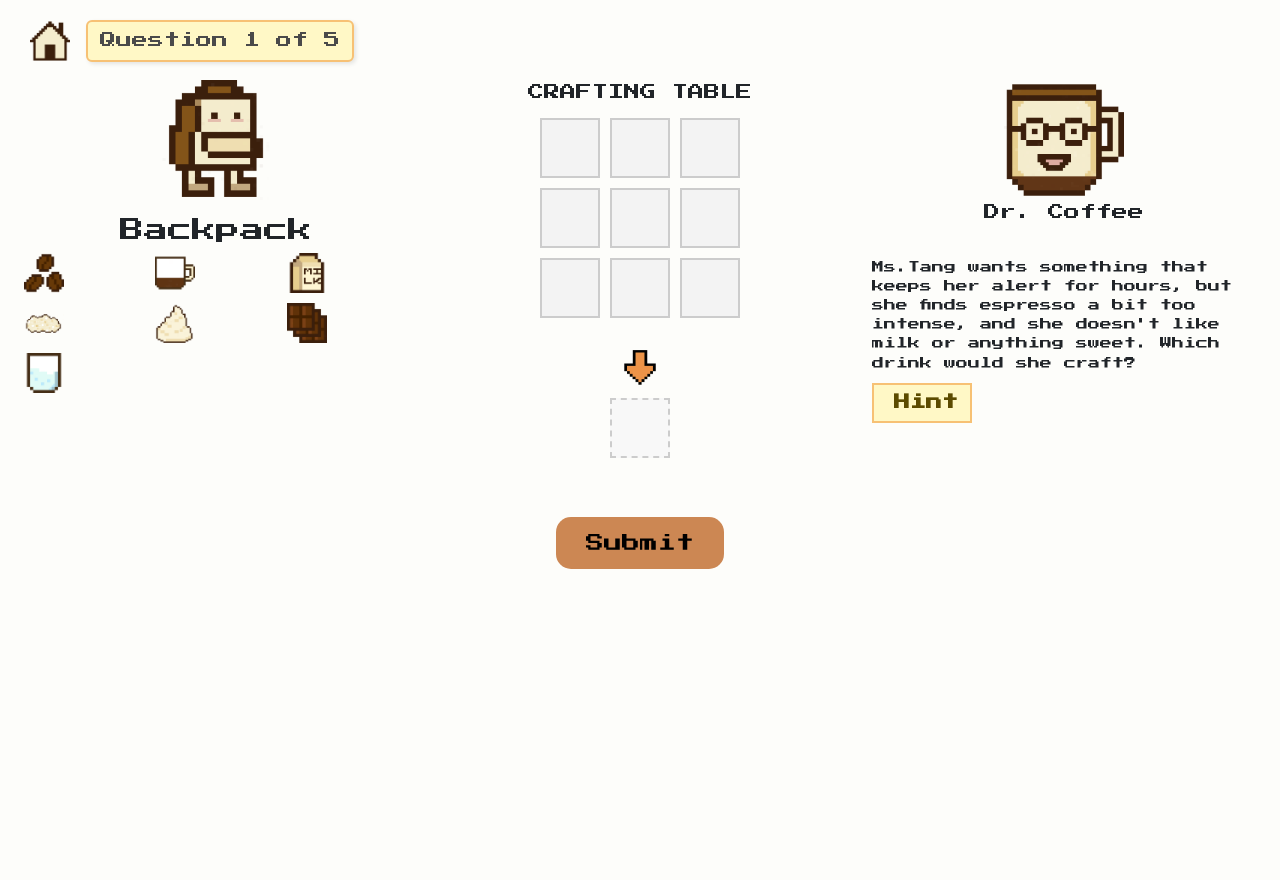
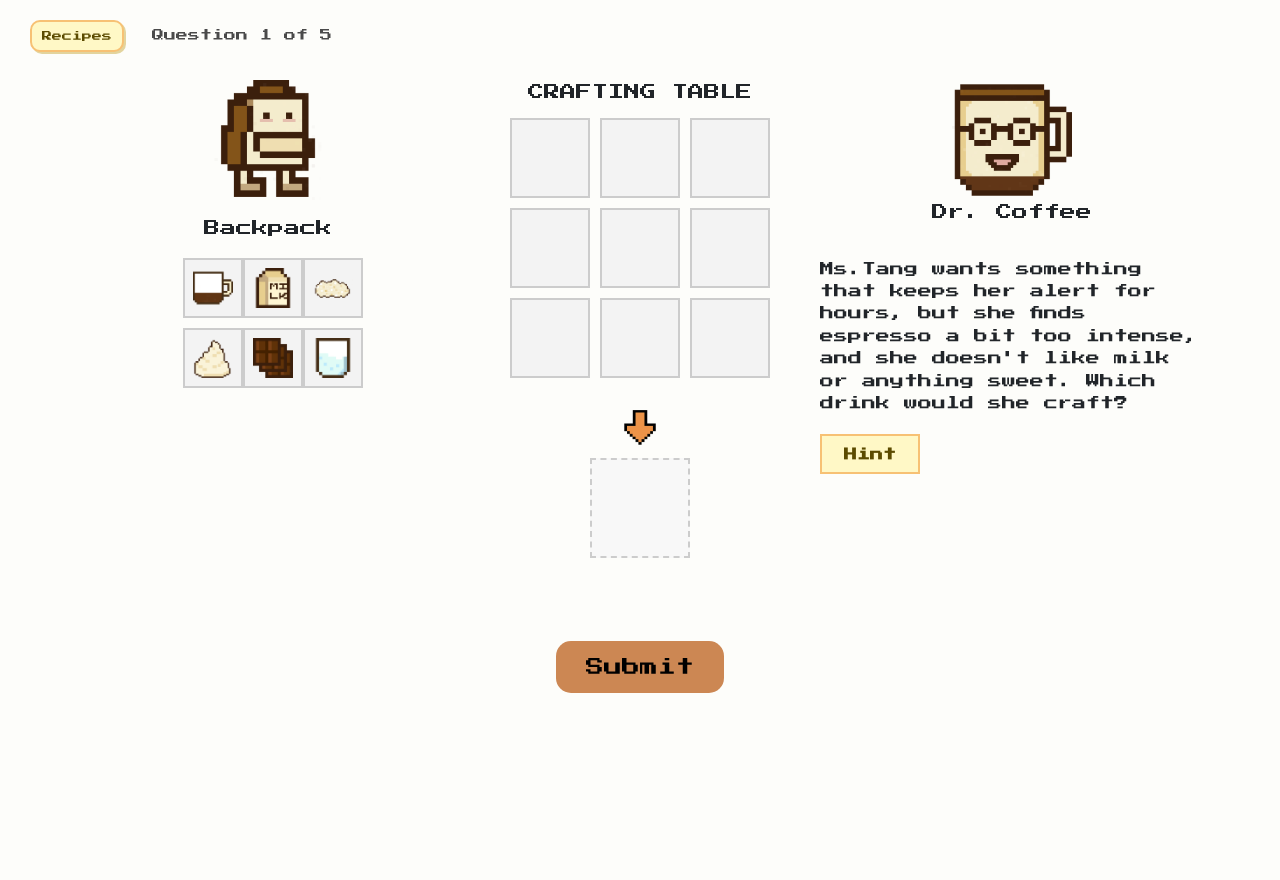
Before and after one commit to Lyxxx2003/s25-uid-project, a Flask app: page /quiz/1 in a window 1280 px wide. Run offline with Flask 3, Linux system fonts and the light colour scheme.

Commit message:
edit quiz ui - home icon, page layout, fonts, crafting table, results_name updates

```diff
--- a/server.py
+++ b/server.py
@@ -188,6 +188,8 @@ def quiz(qid=1):
 
     feedback_text = session.get('quiz_feedback', {}).get(str(qid))
     hint_shown = session.get('hint_clicked', {}).get(str(qid), False)
+    # result_name = session.get('result_name')
+    result_name = session.get('result_names', {}).get(str(qid))
 
 
     return render_template(
@@ -204,8 +206,8 @@ def quiz(qid=1):
         ],
         result_image = result_image,
         feedback_text=feedback_text,
-        hint_shown=hint_shown
-
+        hint_shown=hint_shown,
+        result_name=result_name
     )
 @app.route('/submit_quiz', methods=['POST'])
 def submit_quiz():
@@ -222,6 +224,8 @@ def submit_quiz():
 
     is_correct = submitted_ingredients == correct_ingredients
 
+    result_name = correct_option['id'].capitalize()
+
     # Update session with user's progress
     session['quiz_progress'][str(qid)] = submitted_ingredients
     session['quiz_result'] = session.get('quiz_result', {})
@@ -231,6 +235,9 @@ def submit_quiz():
     session['quiz_feedback'][str(qid)] = (
         "Correct! You crafted the right drink!" if is_correct else "Oops! That's not the right combination."
     )
+    # session['result_name'] = result_name
+    session['result_names'] = session.get('result_names', {})
+    session['result_names'][str(qid)] = result_name
 
 
     # Update score
@@ -244,7 +251,8 @@ def submit_quiz():
         'result': question['success_image'] if is_correct else question['failure_image'],
         'next_qid': next_qid,
         'score': session.get('quiz_score', 0),
-        'finished': next_qid is None
+        'finished': next_qid is None,
+        'result_name': result_name
     })
 @app.route('/save_quiz_progress', methods=['POST'])
 def save_quiz_progress():
@@ -291,14 +299,14 @@ def certificate():
     today = datetime.now().strftime("%B %d, %Y")
 
     # 🧹 Clear all quiz-related session data
-    for key in ['quiz_progress', 'quiz_result', 'quiz_score', 'last_qid', 'hint_clicked', 'quiz_feedback']:
+    for key in ['quiz_progress', 'quiz_result', 'quiz_score', 'last_qid', 'hint_clicked', 'quiz_feedback', 'result_names']:
         session.pop(key, None)
 
     return render_template('certificate.html', name=game_state.name, score=score, date=today)
 
 @app.route('/reset_quiz', methods=['POST'])
 def reset_quiz():
-    for key in ['quiz_progress', 'quiz_result', 'quiz_score', 'last_qid', 'hint_clicked', 'quiz_feedback']:
+    for key in ['quiz_progress', 'quiz_result', 'quiz_score', 'last_qid', 'hint_clicked', 'quiz_feedback', 'result_names']:
         session.pop(key, None)
     session.modified = True
     return '', 204
--- a/static/css/style.css
+++ b/static/css/style.css
@@ -168,7 +168,7 @@ header h1 {
 } */
 
 /* quiz */
-#hint-icon {
+/* #hint-icon {
   width: 40px;
   height: 40px;
   cursor: pointer;
@@ -236,7 +236,7 @@ header h1 {
 .crafting-column {
   flex: 1;
   max-width: 30%;
-}
+} */
 
 /* .quiz-page {
   display: flex;
--- a/templates/quiz.html
+++ b/templates/quiz.html
@@ -9,24 +9,25 @@
     </a>
 </div> -->
 <div class="top-bar">
-    <a href="{{ url_for('recipes') }}">
+    <!-- <a href="{{ url_for('recipes') }}">
         <img src="{{ url_for('static', filename='images/home.png') }}" alt="Home" title="Home" style="width: 40px; height: 40px;">
-    </a>
+    </a> -->
+    <a href="{{ url_for('recipes') }}" class="recipes-button">Recipes</a>
     <div id="quiz-progress" class="pixel-font">
         Question {{ current_qid }} of {{ total_questions }}
     </div>
 </div>
 
-<div class="game-content quiz-layout" style="display: flex; gap: 40px; justify-content: center;">
+<div class="game-content quiz-layout" style="display: flex; gap:20px; justify-content: center;">
     <!-- Left: Fiona and Backpack -->
     <div class="player-section" style="width: 30%;">
         <div class="character-sprite text-center">
             <img src="{{ url_for('static', filename='images/user_happy.png') }}" width="120">
             <p class="pixel-font">{{ name }}</p>
         </div>
-        <h4 class="pixel-font text-center">Backpack</h4>
-        <div class="inventory-grid" style="display: grid; grid-template-columns: repeat(3, 1fr); gap: 10px;">
-            {% for item in ['coffee_beans', 'espresso', 'steamed_milk', 'milk_foam', 'whipped_cream', 'chocolate',
+        <p class="pixel-font text-center">Backpack</p>
+        <div class="inventory-grid">
+            {% for item in ['espresso', 'steamed_milk', 'milk_foam', 'whipped_cream', 'chocolate',
             'water'] %}
             <div class="inventory-slot" draggable="true">
                 <img src="{{ url_for('static', filename='images/' + item + '.png') }}" class="item-icon"
@@ -58,9 +59,12 @@
 
             <div class="result-slot {% if result_image in ['None', 'null', '', None] %}empty{% endif %}">
                 {% if result_image not in ['None', 'null', '', None] %}
-                <img src="{{ url_for('static', filename='images/' + result_image + '.png') }}" width="50">
+                <img src="{{ url_for('static', filename='images/' + result_image + '.png') }}" class="result-image"
+                    alt="{{ result_image }}" title="{{ result_image }}">
                 {% endif %}
             </div>
+
+            <div id="drink-name" class="pixel-font result-drink-name" style="display: none;"></div>
 
             <div id="response-text" class="pixel-font result-feedback"></div>
             <img id="heart-icon" src="{{ url_for('static', filename='images/heart.png') }}" width="30"
@@ -68,24 +72,6 @@
             <div class="text-center mt-4">
                 <button id="submit-craft" class="submit-button">Submit</button>
             </div>
-
-            <!-- Result feedback -->
-            <!-- <div id="response-text" class="pixel-font result-feedback"></div>
-            <img id="heart-icon" src="{{ url_for('static', filename='images/heart.png') }}" width="30" style="display: none; margin-top: 10px;"> -->
-
-            <!-- Submit + Hint Row -->
-            <!-- <div class="text-center mt-4">
-                <div style="display: flex; justify-content: center; gap: 20px;">
-                    <button id="submit-craft" class="pixel-button">Submit</button>
-                    <button id="hint-icon" class="pixel-button">Hint</button>
-                </div> -->
-
-            <!-- Hint Text Below -->
-            <!-- <div id="hint-text" class="pixel-font mt-2" style="display: none;">
-                    Hint: {{ question.hint }}
-                </div>
-            </div> -->
-
 
 
         </div>
@@ -127,6 +113,7 @@
 <input type="hidden" id="prefilled-result" value="{{ result_image }}">
 <input type="hidden" id="prefilled-feedback" value="{{ feedback_text }}">
 <input type="hidden" id="prefilled-hint" value="{{ 'true' if hint_shown else 'false' }}">
+<input type="hidden" id="prefilled-result-name" value="{{ result_name }}">
 
 
 <script>
@@ -170,6 +157,7 @@
         const hintIcon = document.getElementById('hint-icon');
         const hintText = document.getElementById('hint-text');
         const submitBtn = document.getElementById('submit-craft');
+        // const drinkNameDiv = document.getElementById('drink-name');
         let isSubmitted = false;
 
         // Refill from session
@@ -177,6 +165,7 @@
         const prefilledResult = document.getElementById('prefilled-result').value;
         const prefilledFeedback = document.getElementById('prefilled-feedback').value;
         const prefilledHintShown = document.getElementById('prefilled-hint').value === 'true';
+        const prefiledDrinkNameDiv = document.getElementById('drink-name');
 
         craftingSlots.forEach((slot, i) => {
             if (prefilledIngredients[i]) {
@@ -191,7 +180,10 @@
         if (prefilledResult && prefilledResult !== 'None' && prefilledResult !== 'null') {
             isSubmitted = true;
             window.quizSubmitted = true;
-            resultSlot.innerHTML = `<img src="/static/images/${prefilledResult}.png" width="50">`;
+            prefiledDrinkNameDiv.textContent = document.getElementById('prefilled-result-name').value;
+            prefiledDrinkNameDiv.style.display = 'block';
+            resultSlot.innerHTML = `<img src="/static/images/${prefilledResult}.png" class="result-image" alt="${prefilledResult}" title="${prefilledResult}">`;
+            resultSlot.classList.remove("empty");
             submitBtn.style.display = 'none';
 
             if (prefilledFeedback) {
@@ -255,8 +247,15 @@
                 .then(data => {
                     isSubmitted = true;
                     window.quizSubmitted = true;
-                    resultSlot.innerHTML = `<img src="/static/images/${data.result}.png" width="50">`;
+                    resultSlot.innerHTML = `<img src="/static/images/${data.result}.png" class="result-image" alt="${data.result}" title="${data.result}">`;
+                    resultSlot.classList.remove("empty");
                     submitBtn.style.display = 'none';
+
+                    if (data.success && data.result_name) {
+                        const drinkNameDiv = document.getElementById('drink-name');
+                        drinkNameDiv.textContent = data.result_name;
+                        drinkNameDiv.style.display = 'block';
+                    }
 
                     if (data.success) {
                         responseText.innerText = "Correct! You crafted the right drink!";
@@ -311,6 +310,40 @@
 
 
 <style>
+    .player-section{
+        flex:none;
+        /* width: 240px; */
+        width:30%;
+    }
+    .crafting-column {
+        flex: 1;
+        max-width: 320px;  /* Or whatever fits your grid */
+        min-width: 320px;
+    }
+    /* .character-sprite {
+        flex:none;
+        width: 240px;
+    } */
+    .item-icon {
+        width: 40px;
+        height: 40px;
+        cursor: pointer;
+    }
+    .inventory-grid{
+        display: grid;
+        grid-template-columns: repeat(3, 50px);  /* 3 items per row */
+        gap: 10px;                                /* small spacing between slots */
+        justify-content: center;
+    }
+    .inventory-slot {
+        width: 60px;
+        height: 60px;
+        border: 2px solid #ccc;
+        background-color: #f3f3f3;
+        display: flex;
+        align-items: center;
+        justify-content: center;
+    }
     .professor-section {
         width: 30%;
     }
@@ -328,13 +361,13 @@
     }
 
     .speech-bubble {
-        font-size: 12px;
+        font-size: 14px;
         margin-top: 10px;
         width: 100%;
     }
 
     .hint-icon-wrapper {
-        margin-top: 10px;
+        margin-top: 20px;
         margin-bottom: 5px;
     }
 
@@ -346,7 +379,7 @@
     }
 
     #hint-text {
-        font-size: 12px;
+        font-size: 13px;
         margin-top: 8px;
         display: none;
         background-color: #fffaf5;
@@ -363,8 +396,8 @@
     }
 
     .result-slot {
-        width: 60px;
-        height: 60px;
+        width: 100px;
+        height: 100px;
         margin: auto;
         border: 2px solid #4a4a4a;
         display: flex;
@@ -377,6 +410,13 @@
         background-color: #f8f8f8;
     }
 
+    .result-slot img.result-image {
+        max-width: 100%;
+        max-height: 100%;
+        object-fit: contain;
+    }
+
+
     .result-correct {
         color: green;
     }
@@ -388,6 +428,8 @@
     .result-feedback {
         margin-top: 15px;
         font-size: 14px;
+        text-align: center;
+        min-height: 24px;
     }
 
     .crafting-grid {
@@ -399,8 +441,8 @@
     }
 
     .crafting-slot {
-        width: 60px;
-        height: 60px;
+        width: 80px;
+        height: 80px;
         border: 2px solid #ccc;
         background-color: #f3f3f3;
         display: flex;
@@ -444,6 +486,8 @@
         line-height: 1.2;
         /* prevents vertical misalignment */
         transition: background-color 0.2s ease;
+        margin-top: 20px;
+        font-size: 13px;
     }
 
 
@@ -461,18 +505,40 @@
         gap: 16px;
     }
 
-    #quiz-progress {
-        font-size: 16px;
-        color: #4a4a4a;
+    .recipes-button {
         background-color: #fff8c6;
         border: 2px solid #f7c174;
+        color: #5c4b00;
+        font-family: 'Press Start 2P', cursive;
+        font-size: 10px;              /* smaller than submit */
+        padding: 6px 10px;            /* smaller padding */
+        border-radius: 10px;
+        text-decoration: none;
+        display: inline-block;
+        box-shadow: 2px 2px 0 #e3d49d;
+        transition: background-color 0.2s ease;
+    }
+
+    .recipes-button:hover {
+        background-color: #fff3a2;
+        cursor: pointer;
+    }
+
+
+    #quiz-progress {
+        font-size: 12px;
+        color: #4a4a4a;
+        /* background-color: #fff8c6; */
+        /* border: 2px solid #f7c174; */
         padding: 6px 12px;
         border-radius: 6px;
-        box-shadow: 2px 2px 4px rgba(0, 0, 0, 0.1);
+        /* box-shadow: 2px 2px 4px rgba(0, 0, 0, 0.1); */
     }
 
     .quiz-layout {
         margin-top: 80px;
+        /* margin-left: 80px;
+        margin-right: 80px; */
         /* Adjust as needed */
     }
 
```
Also changed, not shown: static/data/quiz.json (+5 -5 lines).
